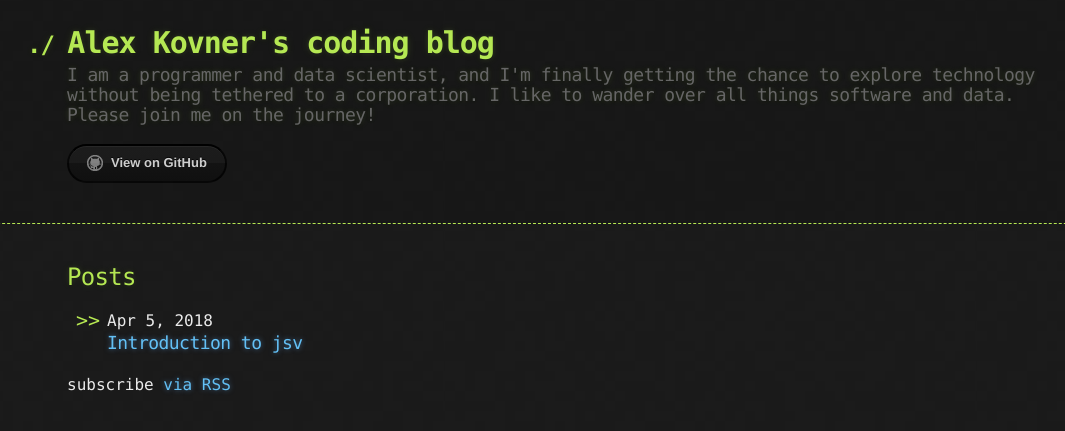
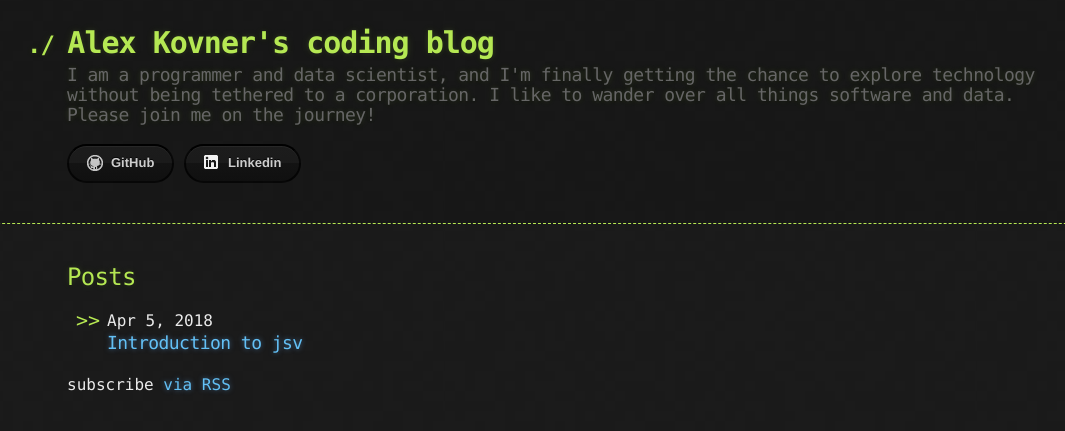
Before and after one commit to akovner/akovner.github.io, a Jekyll site: the page built from index.md, in a window 1280 px wide. Shown: the top 431 px of the page, without its empty margins (88-1153 px from the left). Built offline with Jekyll 4.4.1, drawn with Linux system fonts in a browser that asks for light colours.

Commit message:
Adding Linkedin button

```diff
--- a/_layouts/default.html
+++ b/_layouts/default.html
@@ -22,7 +22,8 @@
             <a href="{{ site.github.zip_url }}" class="btn">Download as .zip</a>
             <a href="{{ site.github.tar_url }}" class="btn">Download as .tar.gz</a>
           {% endif %}
-          <a href="{{ site.github.repository_url }}" class="btn btn-github"><span class="icon"></span>View on GitHub</a>
+          <a href="https://github.com/akovner" class="btn btn-github"><span class="icon icon-github"></span>GitHub</a>
+          <a href="https://www.linkedin.com/in/alexkovner/" class="btn btn-linkedin"><span class="icon icon-linkedin"></span>Linkedin</a>
         </section>
       </div>
     </header>
--- a/_sass/jekyll-theme-hacker.scss
+++ b/_sass/jekyll-theme-hacker.scss
@@ -223,9 +223,16 @@ hr {
   float: left;
 }
 
-.btn-github .icon {
+.btn-github .btn-linkedin .icon {
   opacity: 0.6;
+}
+
+.icon-github {
   background: url("../images/blacktocat.png") 0 0 no-repeat;
+}
+
+.icon-linkedin {
+  background: url("../images/In-Grey-14px.png") 0 0 no-repeat;
 }
 
 /* Links
```
Also changed, not shown: assets/images/In-Grey-14px.png (added).
